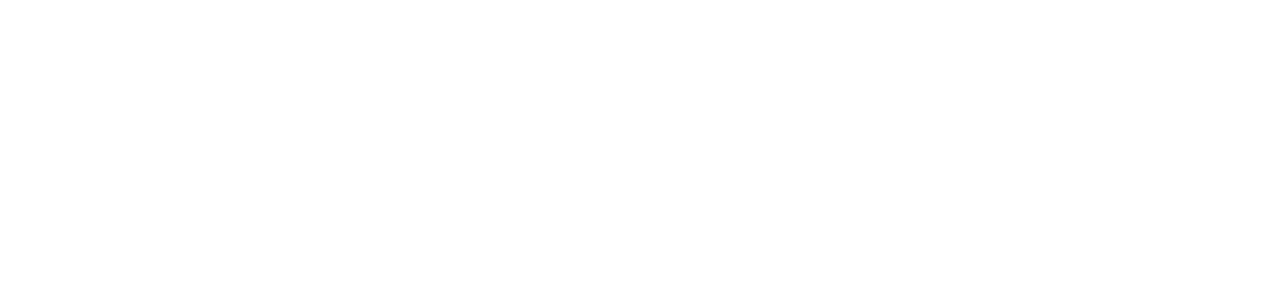
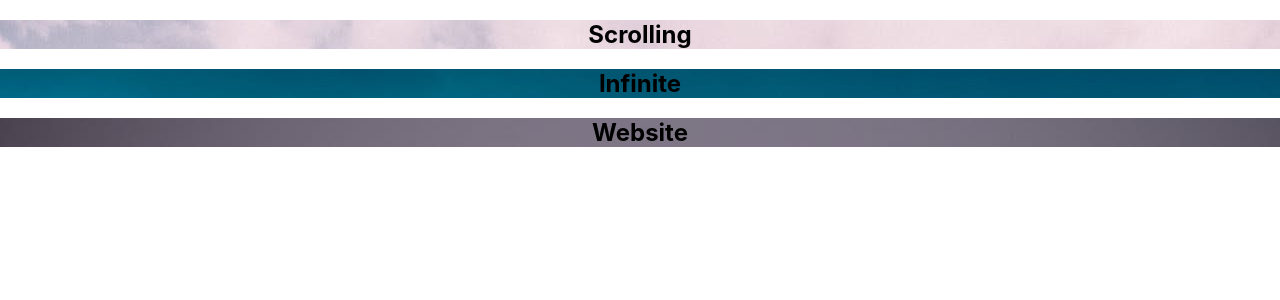
Before and after one commit to ali-fadaei23/scrolling-parallax, a React (Create React App) app: page / in a window 1280 px wide. Shown: the top 300 px of the page. Built offline with nearby package versions, Linux system fonts and the light colour scheme; the HTML template or start-up script is replaced by a standard one.

Commit message:
handle change section  with animation

```diff
--- a/src/components/parallax/Parallax.jsx
+++ b/src/components/parallax/Parallax.jsx
@@ -18,14 +18,64 @@
 
   gsap.set(outerWrappers, { yPercent: 100 });
   gsap.set(innerWrappers, { yPercent: -100 });
+
+  const gotoSection = (index, direction) => {
+    index = wrap(index);
+    animating = true;
+    let fromTop = direction === -1,
+      dFactor = fromTop ? -1 : 1,
+      tl = gsap.timeline({
+        defaults: { duration: 1.25, ease: "power1.inOut" },
+        onComplete: () => (animating = false),
+      });
+
+    if (currentIndex >= 0) {
+      gsap.set(sections[currentIndex], { zIndex: 0 });
+      tl.to(images[currentIndex], { yPercent: -15 * dFactor }).set(
+        sections[currentIndex],
+        { autoAlpha: 0 }
+      );
+    }
+    gsap.set(sections[index], { autoAlpha: 1, zIndex: 1 });
+    tl.fromTo(
+      [outerWrappers[index], innerWrappers[index]],
+      {
+        yPercent: (i) => (i ? -100 * dFactor : 100 * dFactor),
+      },
+      { yPercent: 0 },
+      0
+    ).fromTo(images[index], { yPercent: 15 * dFactor }, { yPercent: 0 }, 0);
+    currentIndex = index;
+  };
 };
+
+const sections = [
+  { title: "Scrolling", image: image1 },
+  { title: "Infinite", image: image2 },
+  { title: "Website", image: image3 },
+];
 
 function Parallax() {
   useEffect(() => {
     gsap.registerPlugin(Observer);
     gsapInit();
   }, []);
-  return <></>;
+  return sections.map((section) => {
+    return (
+      <section key={section.title}>
+        <div className="outer">
+          <div className="inner">
+            <div
+              className="bg"
+              style={{ backgroundImage: `url(${section.image})` }}
+            >
+              <h2>{section.title}</h2>
+            </div>
+          </div>
+        </div>
+      </section>
+    );
+  });
 }
 
 export default Parallax;
```
